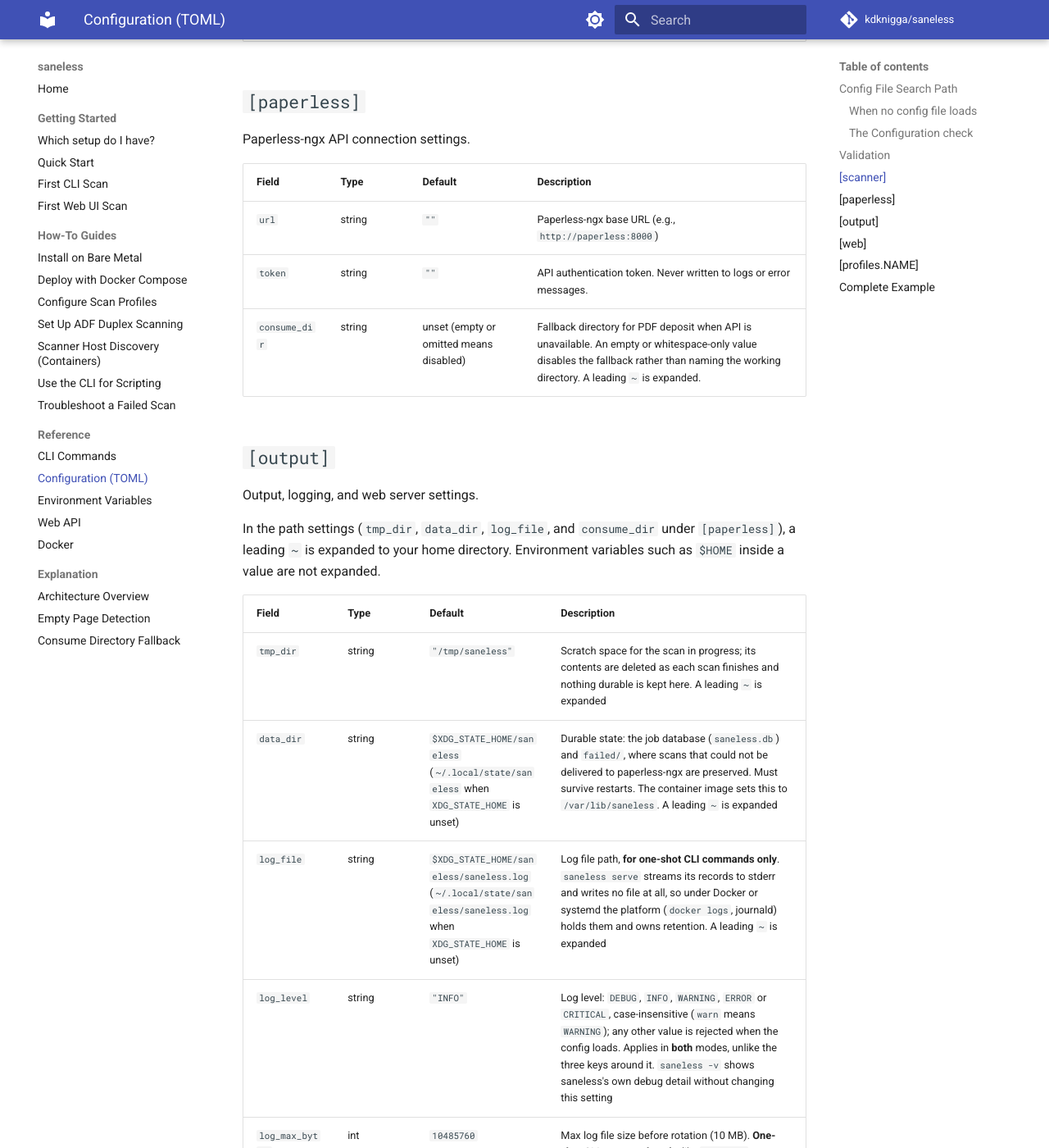
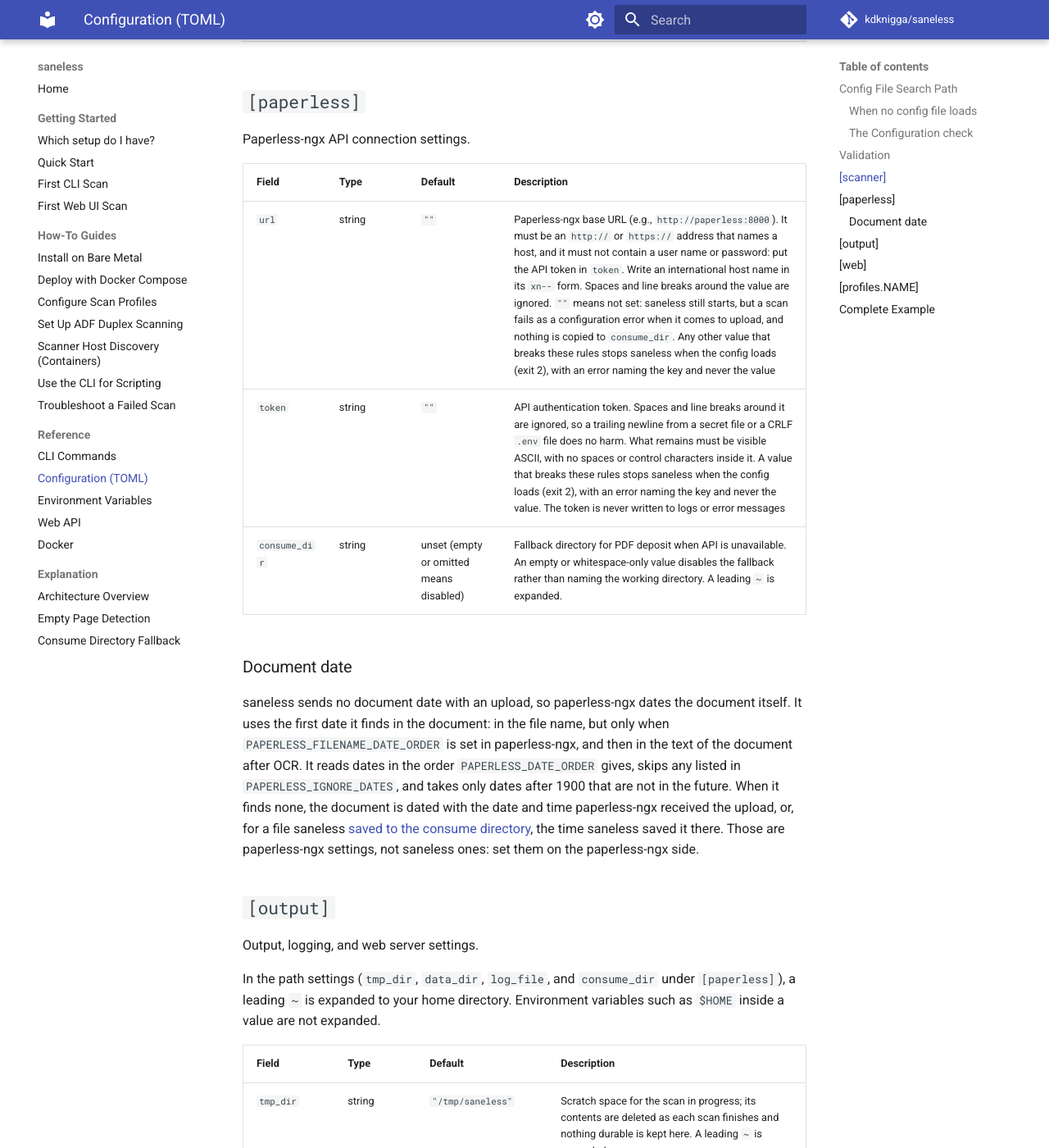
Before and after one commit to kdknigga/saneless, an MkDocs documentation site: the page built from docs/reference/configuration.md, in a window 1280 px wide and 1400 px high, scrolled down 3532 px. Shown: the whole window at 82% size. Built offline with MkDocs 1.6.1 and Material for MkDocs 9.7.7, drawn with Linux system fonts in a browser that asks for light colours; comment, search, counter and statistics services are not loaded.

Commit message:
docs(39-10): document paperless token and url rules and the document date
- [paperless] url row: http/https with a host, no user name or password
  (token goes in paperless.token), xn-- host names, surrounding whitespace
  ignored, "" means unset and a scan then fails as a configuration error
- token row: surrounding whitespace ignored, visible ASCII only, refused
  at load naming the key and never the value
- new Document date subsection: saneless sends no date; paperless-ngx's
  date rules (filename only with PAPERLESS_FILENAME_DATE_ORDER, content
  after OCR, PAPERLESS_DATE_ORDER, PAPERLESS_IGNORE_DATES) and its
  fallback to the time it received the upload or the consume-folder file
- architecture: no "creation date"; paperless-ngx dates the document

Co-Authored-By: Claude Opus 5.5 (1M context) <noreply@anthropic.com>
Claude-Session: https://claude.ai/code/session_013CxQxLcnRUSK9XY3SKundu

```diff
--- a/docs/reference/configuration.md
+++ b/docs/reference/configuration.md
@@ -103,9 +103,21 @@ Paperless-ngx API connection settings.
 
 | Field | Type | Default | Description |
 |-------|------|---------|-------------|
-| `url` | string | `""` | Paperless-ngx base URL (e.g., `http://paperless:8000`) |
-| `token` | string | `""` | API authentication token. Never written to logs or error messages. |
+| `url` | string | `""` | Paperless-ngx base URL (e.g., `http://paperless:8000`). It must be an `http://` or `https://` address that names a host, and it must not contain a user name or password: put the API token in `token`. Write an international host name in its `xn--` form. Spaces and line breaks around the value are ignored. `""` means not set: saneless still starts, but a scan fails as a configuration error when it comes to upload, and nothing is copied to `consume_dir`. Any other value that breaks these rules stops saneless when the config loads (exit 2), with an error naming the key and never the value |
+| `token` | string | `""` | API authentication token. Spaces and line breaks around it are ignored, so a trailing newline from a secret file or a CRLF `.env` file does no harm. What remains must be visible ASCII, with no spaces or control characters inside it. A value that breaks these rules stops saneless when the config loads (exit 2), with an error naming the key and never the value. The token is never written to logs or error messages |
 | `consume_dir` | string | unset (empty or omitted means disabled) | Fallback directory for PDF deposit when API is unavailable. An empty or whitespace-only value disables the fallback rather than naming the working directory. A leading `~` is expanded. |
+
+### Document date
+
+saneless sends no document date with an upload, so paperless-ngx dates the document itself. It
+uses the first date it finds in the document: in the file name, but only when
+`PAPERLESS_FILENAME_DATE_ORDER` is set in paperless-ngx, and then in the text of the document
+after OCR. It reads dates in the order `PAPERLESS_DATE_ORDER` gives, skips any listed in
+`PAPERLESS_IGNORE_DATES`, and takes only dates after 1900 that are not in the future. When it
+finds none, the document is dated with the date and time paperless-ngx received the upload, or,
+for a file saneless [saved to the consume directory](../explanation/consume-directory-fallback.md),
+the time saneless saved it there. Those are paperless-ngx settings, not saneless ones: set them
+on the paperless-ngx side.
 
 ## `[output]`
 
```
Also changed, not shown: docs/explanation/architecture.md (+1 -1 lines).
